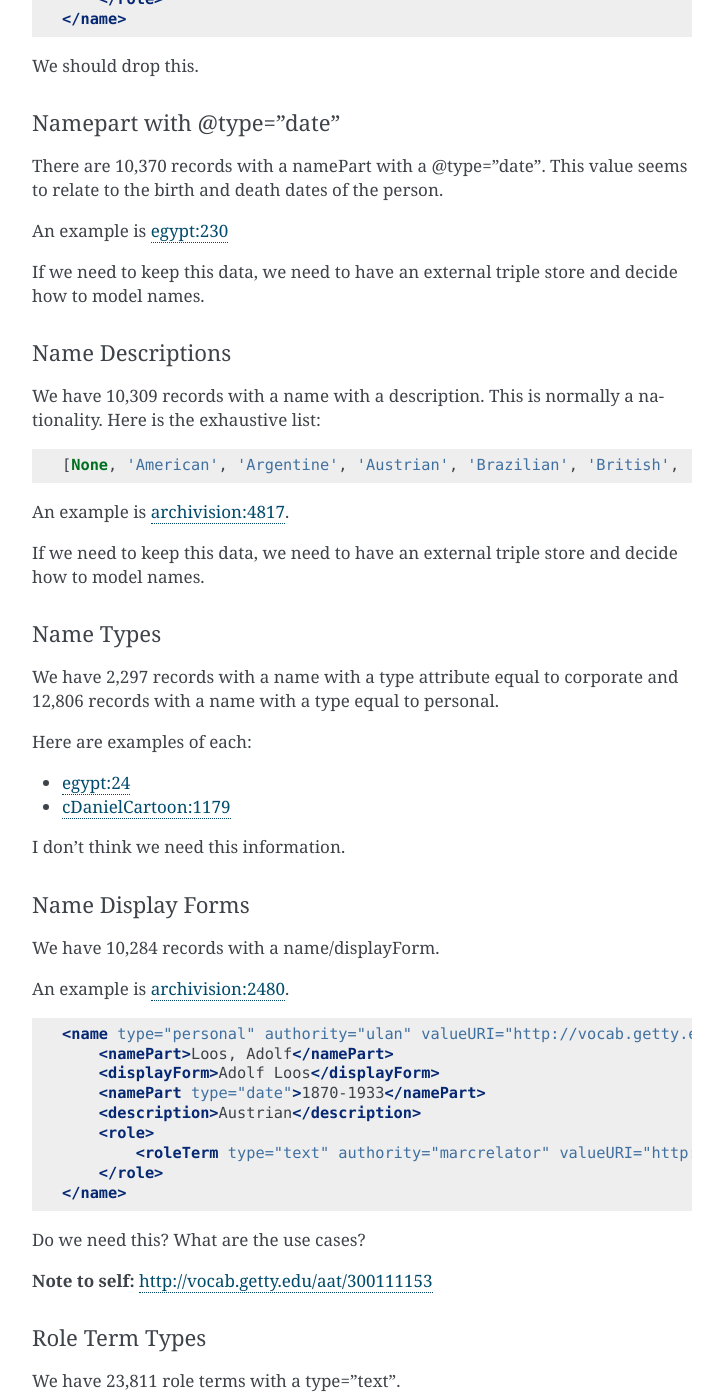
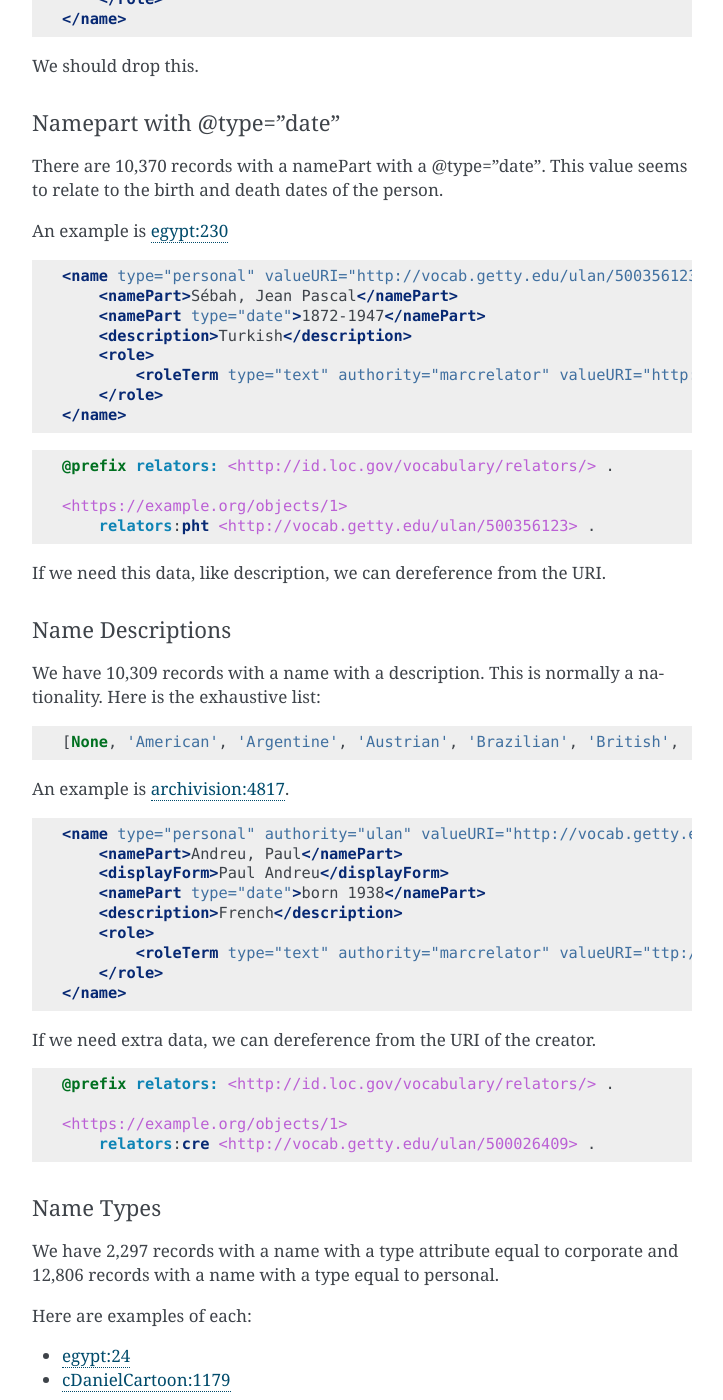
Before and after one commit to UTKcataloging/mods_to_rdf, a Sphinx documentation site: the page built from docs/source/top_level_elements/name.rst, in a window 1280 px wide and 1400 px high, scrolled down 4757 px. Shown: the whole window, without its empty margins (388-1111 px from the left). Built offline with Sphinx 7.4.7, drawn with Linux system fonts in a browser that asks for light colours; formulas are drawn with MathJax 3.

Commit message:
Address comments by @CanOfBees regarding dereferenceable data.

```diff
--- a/docs/source/top_level_elements/name.rst
+++ b/docs/source/top_level_elements/name.rst
@@ -264,7 +264,25 @@ the person.
 
 An example is `egypt:230 <https://digital.lib.utk.edu/collections/islandora/object/egypt%3A230/datastream/MODS>`_
 
-If we need to keep this data, we need to have an external triple store and decide how to model names.
+.. code-block:: xml
+
+    <name type="personal" valueURI="http://vocab.getty.edu/ulan/500356123">
+        <namePart>Sébah, Jean Pascal</namePart>
+        <namePart type="date">1872-1947</namePart>
+        <description>Turkish</description>
+        <role>
+            <roleTerm type="text" authority="marcrelator" valueURI="http://id.loc.gov/vocabulary/relators/pht">Photographer</roleTerm>
+        </role>
+    </name>
+
+.. code-block:: turtle
+
+    @prefix relators: <http://id.loc.gov/vocabulary/relators/> .
+
+    <https://example.org/objects/1>
+        relators:pht <http://vocab.getty.edu/ulan/500356123> .
+
+If we need this data, like description, we can dereference from the URI.
 
 Name Descriptions
 -----------------
@@ -277,7 +295,26 @@ We have 10,309 records with a name with a description.  This is normally a natio
 
 An example is `archivision:4817 <https://digital.lib.utk.edu/collections/islandora/object/archivision%3A4817>`_.
 
-If we need to keep this data, we need to have an external triple store and decide how to model names.
+.. code-block:: xml
+
+    <name type="personal" authority="ulan" valueURI="http://vocab.getty.edu/ulan/500026409">
+        <namePart>Andreu, Paul</namePart>
+        <displayForm>Paul Andreu</displayForm>
+        <namePart type="date">born 1938</namePart>
+        <description>French</description>
+        <role>
+            <roleTerm type="text" authority="marcrelator" valueURI="ttp://id.loc.gov/vocabulary/relators/cre">Creator</roleTerm>
+        </role>
+    </name>
+
+If we need extra data, we can dereference from the URI of the creator.
+
+.. code-block:: turtle
+
+    @prefix relators: <http://id.loc.gov/vocabulary/relators/> .
+
+    <https://example.org/objects/1>
+        relators:cre <http://vocab.getty.edu/ulan/500026409> .
 
 Name Types
 ----------
```
